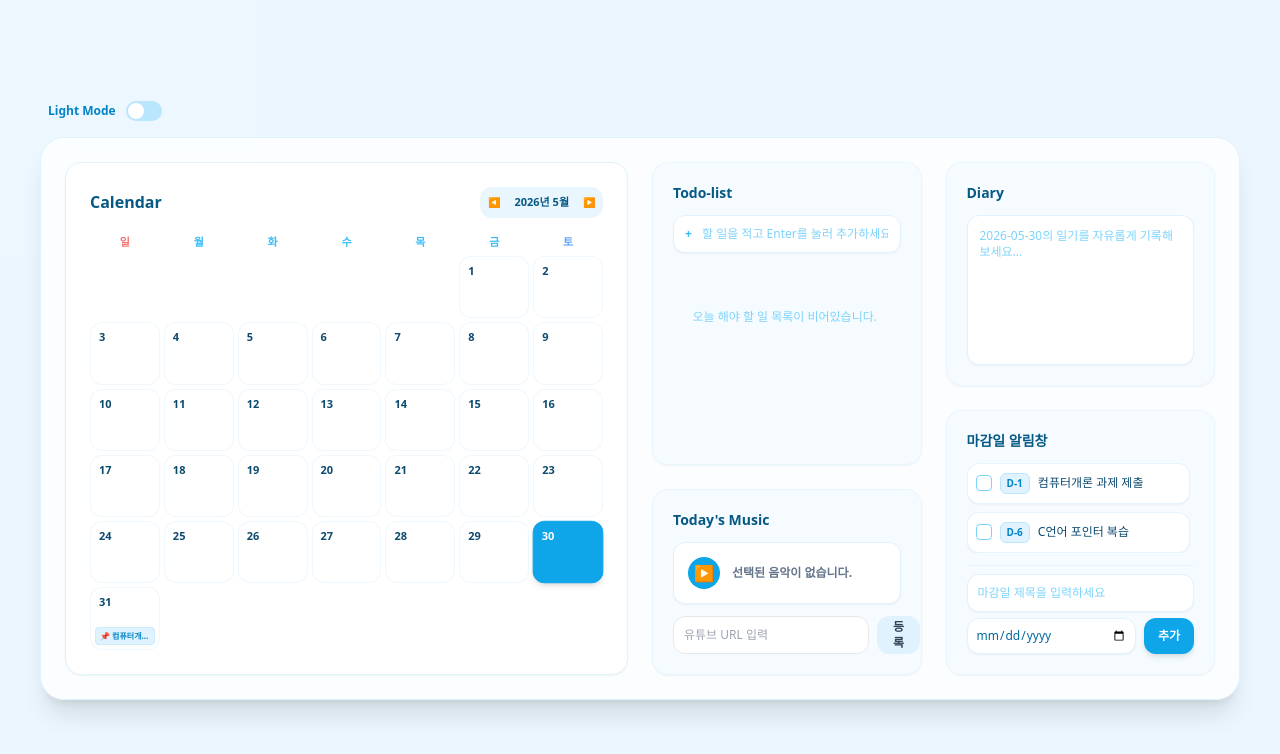
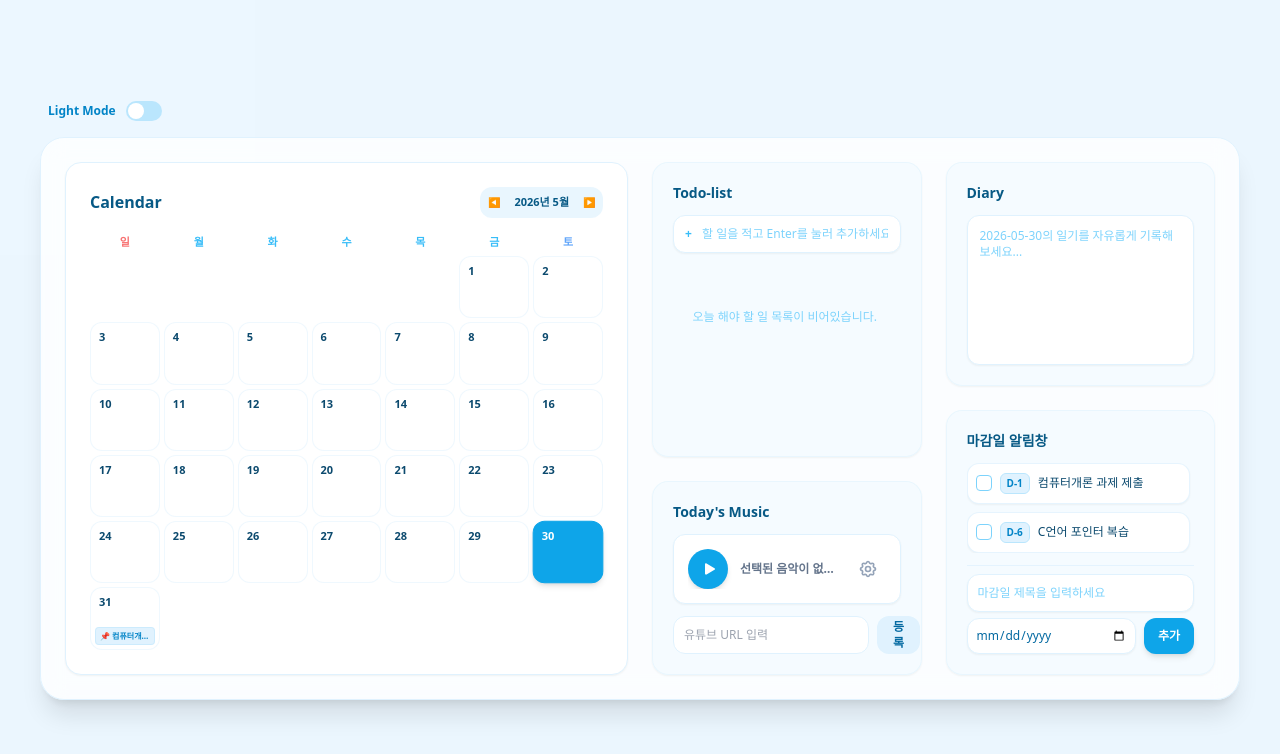
Before and after one commit to ch1030216/cs-assignment2, a Next.js app: page / in a window 1280 px wide. Shown: the top 754 px of the page. Built offline with nearby package versions, Linux system fonts and the light colour scheme.

Commit message:
musicplayer fixed4

```diff
--- a/src/app/components/MusicPlayer.jsx
+++ b/src/app/components/MusicPlayer.jsx
@@ -1,14 +1,23 @@
 "use client";
 
-import { useState, useRef } from "react";
-import YouTube from "react-youtube";
+import { useState, useEffect } from "react";
 
 export default function MusicPlayer({ darkMode }) {
   const [urlInput, setUrlInput] = useState("");
   const [videoTitle, setVideoTitle] = useState("선택된 음악이 없습니다.");
   const [videoId, setVideoId] = useState("");
   const [isPlaying, setIsPlaying] = useState(false);
-  const playerRef = useRef(null);
+
+  // 1. YouTube oEmbed API로 제목 가져오기
+  const fetchVideoTitle = async (id) => {
+    try {
+      const response = await fetch(`https://www.youtube.com/oembed?url=https://www.youtube.com/watch?v=${id}&format=json`);
+      const data = await response.json();
+      setVideoTitle(data.title);
+    } catch (error) {
+      setVideoTitle("제목을 불러올 수 없습니다.");
+    }
+  };
 
   const extractVideoId = (url) => {
     const regExp = /^.*(youtu.be\/|v\/|u\/\w\/|embed\/|watch\?v=|\&v=)([^#\&\?]*).*/;
@@ -21,36 +30,12 @@ export default function MusicPlayer({ darkMode }) {
     const id = extractVideoId(urlInput);
     if (id) {
       setVideoId(id);
-      setVideoTitle("음악 로드됨");
+      fetchVideoTitle(id); // 제목 가져오기 실행
       setIsPlaying(true);
       setUrlInput("");
     } else {
       alert("올바른 유튜브 링크를 입력해 주세요.");
     }
-  };
-
-  // YouTube 플레이어 상태 변화 핸들러
-  const onReady = (event) => {
-    playerRef.current = event.target;
-  };
-
-  // 재생/일시정지 제어 함수
-  const togglePlay = () => {
-    if (!playerRef.current) return;
-    if (isPlaying) {
-      playerRef.current.pauseVideo();
-    } else {
-      playerRef.current.playVideo();
-    }
-    setIsPlaying(!isPlaying);
-  };
-
-  const opts = {
-    height: '1',
-    width: '1',
-    playerVars: {
-      autoplay: 1, // 자동 재생 시도
-    },
   };
 
   return (
@@ -59,13 +44,36 @@ export default function MusicPlayer({ darkMode }) {
         Today's Music
       </h2>
 
-      <div className={`p-3.5 rounded-xl border flex items-center justify-between shadow-sm ${darkMode ? "bg-slate-800 border-slate-700" : "bg-white border-sky-100"}`}>
-        <div className="flex items-center gap-3 overflow-hidden flex-1">
-          <button onClick={togglePlay} className="w-8 h-8 rounded-full bg-sky-500 text-white flex items-center justify-center">
-            {isPlaying ? "❚❚" : "▶"}
+      <div className={`p-3.5 rounded-xl border flex items-center justify-between shadow-sm transition-colors ${
+        darkMode ? "bg-slate-800 border-slate-700" : "bg-white border-sky-100"
+      }`}>
+        <div className="flex items-center gap-3 overflow-hidden flex-1 mr-2">
+          {/* 재생/일시정지 버튼 */}
+          <button
+            onClick={() => setIsPlaying(!isPlaying)}
+            className="w-10 h-10 flex-shrink-0 flex items-center justify-center rounded-full bg-sky-500 text-white shadow-md hover:bg-sky-600 transition-colors"
+          >
+            {isPlaying ? (
+              <svg xmlns="http://www.w3.org/2000/svg" width="20" height="20" fill="currentColor" viewBox="0 0 16 16">
+                <path d="M5.5 3.5A1.5 1.5 0 0 1 7 5v6a1.5 1.5 0 0 1-3 0V5a1.5 1.5 0 0 1 1.5-1.5zm5 0A1.5 1.5 0 0 1 12 5v6a1.5 1.5 0 0 1-3 0V5a1.5 1.5 0 0 1 1.5-1.5z"/>
+              </svg>
+            ) : (
+              <svg xmlns="http://www.w3.org/2000/svg" width="20" height="20" fill="currentColor" viewBox="0 0 16 16" className="ml-1">
+                <path d="m11.596 8.697-6.363 3.692c-.54.313-1.233-.066-1.233-.697V4.308c0-.63.692-1.01 1.233-.696l6.363 3.692a.802.802 0 0 1 0 1.393z"/>
+              </svg>
+            )}
           </button>
+
           <p className="text-xs font-bold truncate text-slate-500">{videoTitle}</p>
         </div>
+
+        {/* 설정 버튼 */}
+        <button className="p-2 text-slate-400 hover:text-sky-500 transition-colors">
+          <svg xmlns="http://www.w3.org/2000/svg" width="20" height="20" fill="none" stroke="currentColor" strokeWidth="2" viewBox="0 0 24 24">
+            <path strokeLinecap="round" strokeLinejoin="round" d="M10.325 4.317c.426-1.756 2.924-1.756 3.35 0a1.724 1.724 0 002.573 1.066c1.543-.94 3.31.826 2.37 2.37a1.724 1.724 0 001.065 2.572c1.756.426 1.756 2.924 0 3.35a1.724 1.724 0 00-1.066 2.573c.94 1.543-.826 3.31-2.37 2.37a1.724 1.724 0 00-2.572 1.065c-.426 1.756-2.924 1.756-3.35 0a1.724 1.724 0 00-2.573-1.066c-1.543.94-3.31-.826-2.37-2.37a1.724 1.724 0 00-1.065-2.572c-1.756-.426-1.756-2.924 0-3.35a1.724 1.724 0 001.066-2.573c-.94-1.543.826-3.31 2.37-2.37.996.608 2.296.07 2.572-1.065z" />
+            <path strokeLinecap="round" strokeLinejoin="round" d="M15 12a3 3 0 11-6 0 3 3 0 016 0z" />
+          </svg>
+        </button>
       </div>
 
       <form onSubmit={handleRegisterMusic} className="flex gap-2">
@@ -73,16 +81,17 @@ export default function MusicPlayer({ darkMode }) {
           value={urlInput}
           onChange={(e) => setUrlInput(e.target.value)}
           placeholder="유튜브 URL 입력"
-          className="flex-1 text-xs p-2.5 border rounded-xl"
+          className="flex-1 text-xs p-2.5 border rounded-xl border-sky-100"
         />
-        <button type="submit" className="text-xs font-bold px-4 rounded-xl bg-sky-100">등록</button>
+        <button type="submit" className="text-xs font-bold px-4 rounded-xl bg-sky-100 text-sky-700 hover:bg-sky-200">등록</button>
       </form>
 
-      {/* 보이지 않는 유튜브 플레이어 */}
       {videoId && (
-        <div className="hidden">
-          <YouTube videoId={videoId} opts={opts} onReady={onReady} />
-        </div>
+        <iframe
+          className="hidden"
+          src={`https://www.youtube.com/embed/${videoId}?autoplay=${isPlaying ? 1 : 0}&enablejsapi=1`}
+          allow="autoplay"
+        ></iframe>
       )}
     </div>
   );
```
